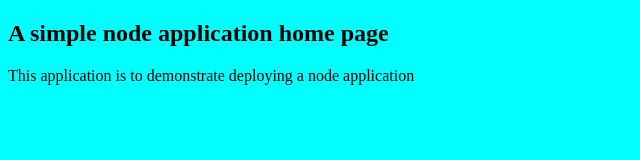
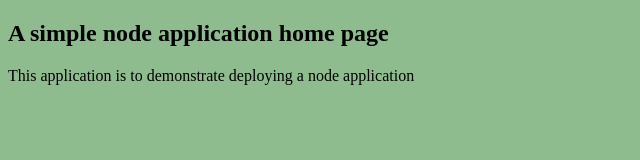
Before and after one commit to puneet2989/node_pcy, a website: page index.html in a window 1280 px wide. Shown: the whole page, without its empty margins (0-640 px from the left). Drawn offline with Linux system fonts and the light colour scheme.

Commit message:
Commits made after resolving merge conflict

```diff
--- a/index.html
+++ b/index.html
@@ -2,7 +2,7 @@
 <html>
 <head><title>Basic Node App</title></head>
 
-<body style="background-color: aqua">
+<body style="background-color: DarkSeaGreen">
   <h2>A simple node application home page</h2>
   <p>This application is to demonstrate deploying a node application</p>
 </body>
```
